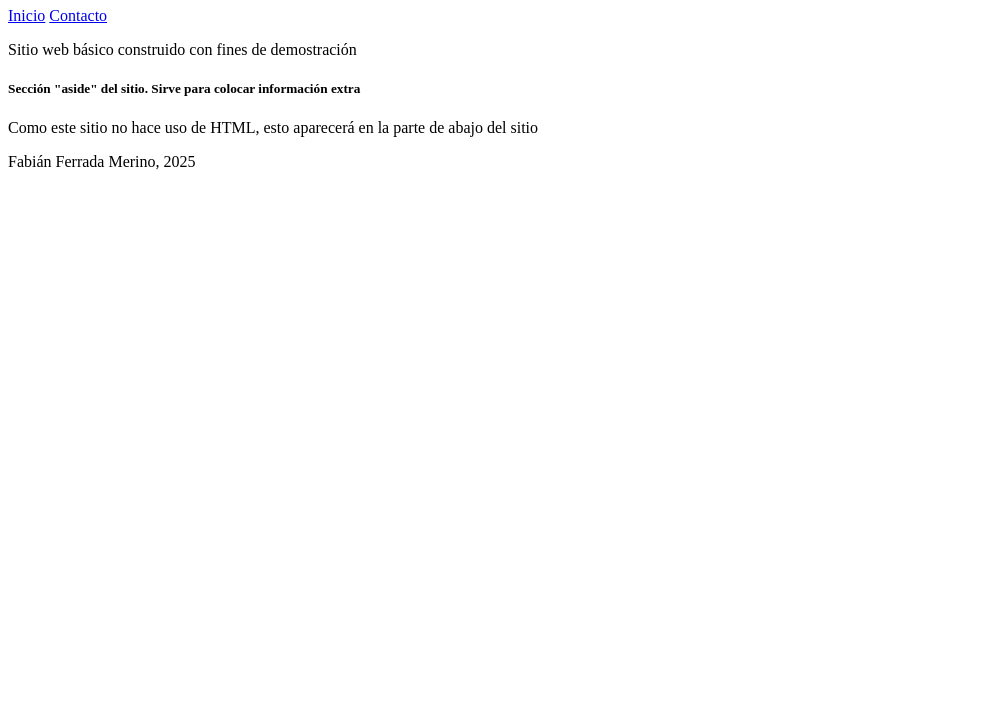
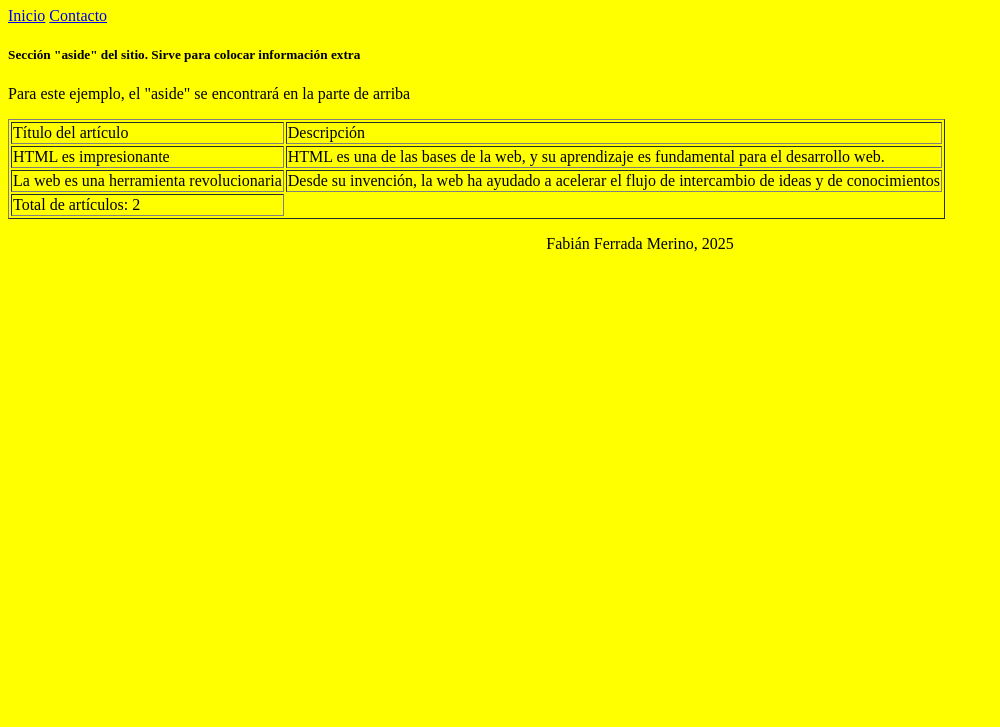
Before and after one commit to fabianferrada/html-showcase, a plain HTML site: page pagina_de_inicio.html in a window 1280 px wide. Shown: the part 73-800 px from the top of the page, without its empty margins (0-1000 px from the left). Drawn offline with Linux system fonts and the light colour scheme.

Commit message:
Added contacto.html

```diff
--- a/pagina_de_inicio.html
+++ b/pagina_de_inicio.html
@@ -6,23 +6,45 @@
         <meta charset="UTF-8">
         <title>Página de Inicio</title>
     </head>
-    <body>
+    <body bgColor="yellow">
         <header>
             <h1>Página de ejemplo</h1>
             <nav>
-                <a href="#">Inicio</a>
-                <a href="#">Contacto</a>
+                <a href="pagina_de_inicio.html">Inicio</a>
+                <a href="contacto.html">Contacto</a>
             </nav>
         </header>
-        <article>
-            <p>Sitio web básico construido con fines de demostración</p>
-        </article>
         <aside>
             <h5>Sección "aside" del sitio. Sirve para colocar información extra</h5>
-            <p>Como este sitio no hace uso de HTML, esto aparecerá en la parte de abajo del sitio</p>
+            <p>Para este ejemplo, el "aside" se encontrará en la parte de arriba</p>
         </aside>
+        <article>
+            <table border="1">
+                <thead>
+                    <tr>
+                        <td>Título del artículo</td>
+                        <td>Descripción</td>
+                    </tr>
+                </thead>
+                <tbody>
+                    <tr>
+                        <td>HTML es impresionante</td>
+                        <td>HTML es una de las bases de la web, y su aprendizaje es fundamental para el desarrollo web.</td>
+                    </tr>
+                    <tr>
+                        <td>La web es una herramienta revolucionaria</td>
+                        <td>Desde su invención, la web ha ayudado a acelerar el flujo de intercambio de ideas y de conocimientos</td>
+                    </tr>
+                </tbody>
+                <tfoot>
+                    <tr>
+                        <td>Total de artículos: 2</td>
+                    </tr>
+                </tfoot>
+            </table>
+        </article>
         <footer>
-            <p>Fabián Ferrada Merino, 2025</p>
+            <center><p>Fabián Ferrada Merino, 2025</p></center>
         </footer>
     </body>
 </html>
```
Also changed, not shown: contacto.html (added, +38 -0 lines).
